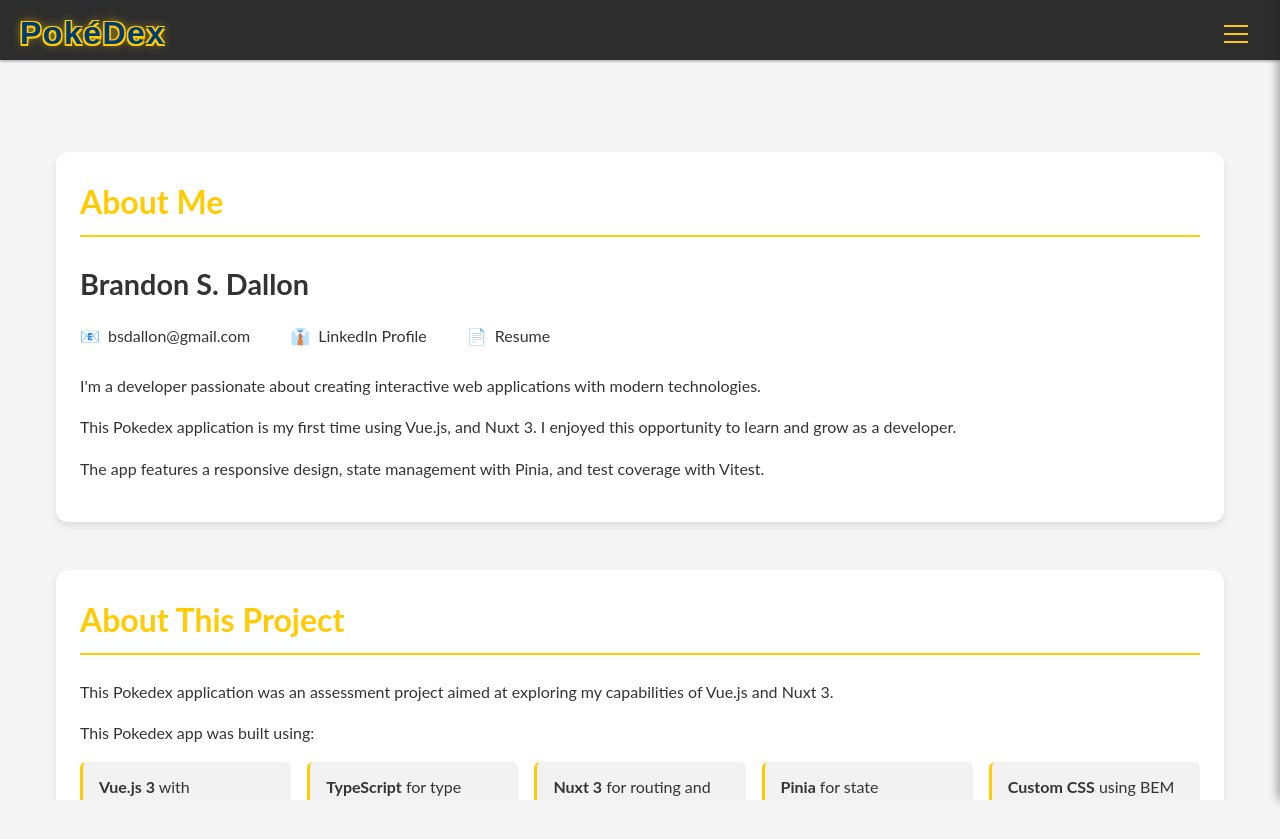
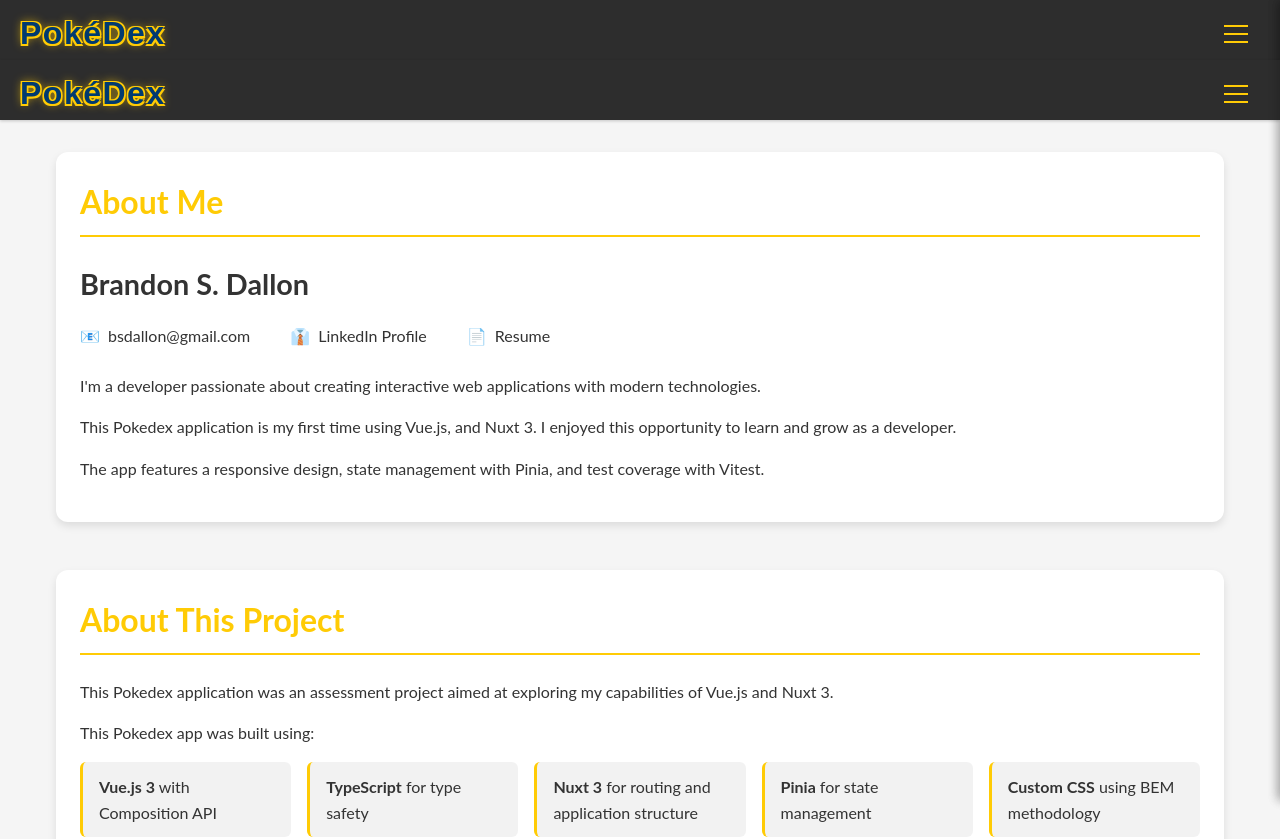
Before and after one commit to bsdallon/pokedex, a Nuxt app: page /about in a window 1280 px wide. Shown: the top 839 px of the page. Before the commit the page ends 800 px from the top, so only its background shows below. Built offline with nearby package versions, Linux system fonts and the light colour scheme; a web font is replaced by a local one.

Commit message:
scrollbar going behind header fixed

```diff
--- a/assets/styles/main.css
+++ b/assets/styles/main.css
@@ -45,7 +45,6 @@
   margin: 0;
   padding: 0;
   width: 100%;
-  height: 100%;
 }
 
 
@@ -53,7 +52,6 @@
   margin: 0;
   padding: 0;
   width: 100%;
-  height: 100%;
   overflow-x: hidden;
 }
 
--- a/assets/styles/pages/index.css
+++ b/assets/styles/pages/index.css
@@ -11,7 +11,6 @@
   top: 2px;
 }
 html, body {
-  height: 100%;
   margin: 0;
   padding: 0;
   overflow-y: auto;
@@ -21,6 +20,7 @@
 
 .container {
   width: 100%;
+  min-height: calc(100vh - var(--header-height, 60px));
   padding-top: var(--header-height, 60px);
   box-sizing: border-box;
 }
--- a/components/Header.vue
+++ b/components/Header.vue
@@ -33,7 +33,6 @@
   box-shadow: 0 1px 3px rgba(0, 0, 0, 0.2);
   margin-bottom: 1.5rem;
   position: fixed;
-  top: 0;
   left: 0;
   right: 0;
   z-index: 1100;
--- a/components/MainLayout.vue
+++ b/components/MainLayout.vue
@@ -6,8 +6,8 @@
     </div>
   </div>
 </template>
+<script setup lang="ts">
 
-<script setup lang="ts">
 import Header from '~/components/Header.vue';
 </script>
 
@@ -23,8 +23,8 @@
   flex: 1;
   position: relative;
   padding-top: var(--header-height, 60px);
+  min-height: calc(100vh - var(--header-height, 60px));
   width: 100%;
   box-sizing: border-box;
-  overflow: visible;
 }
 </style>
```
